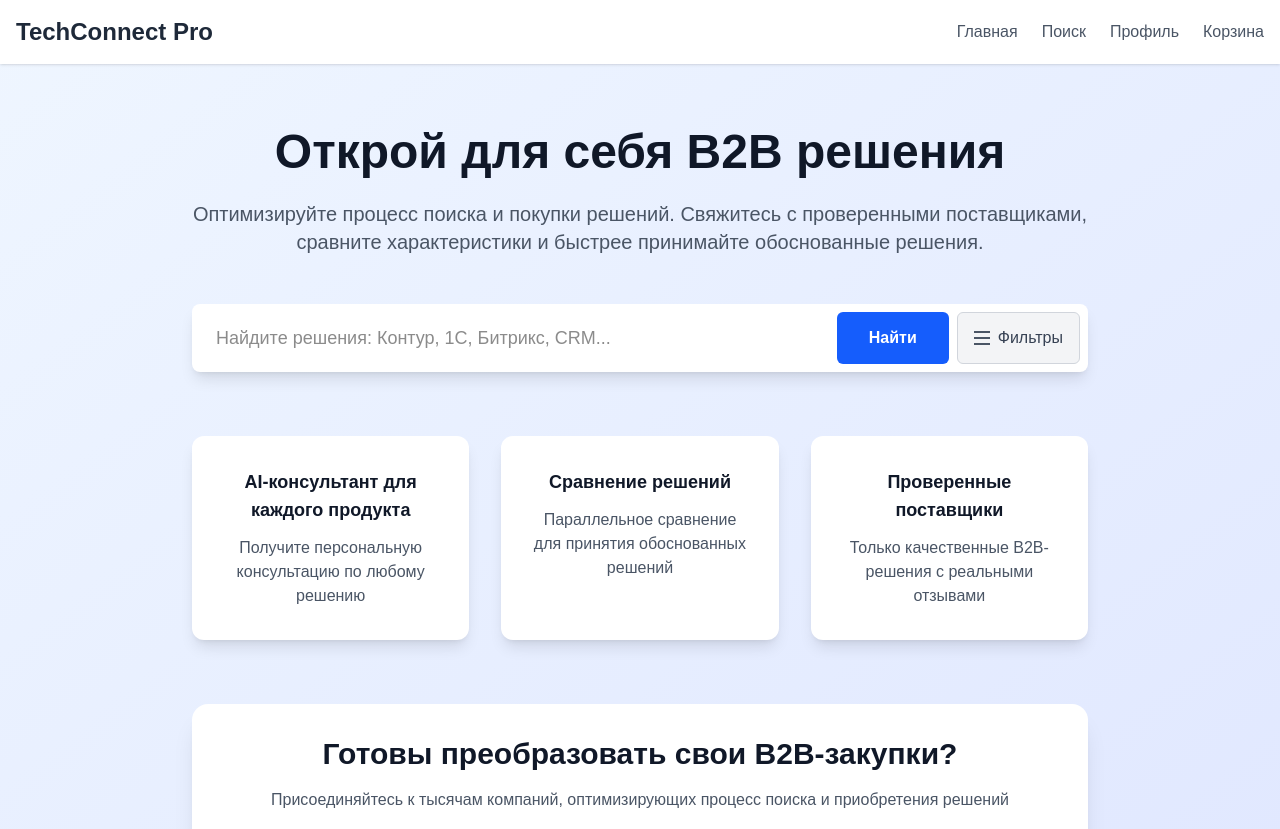
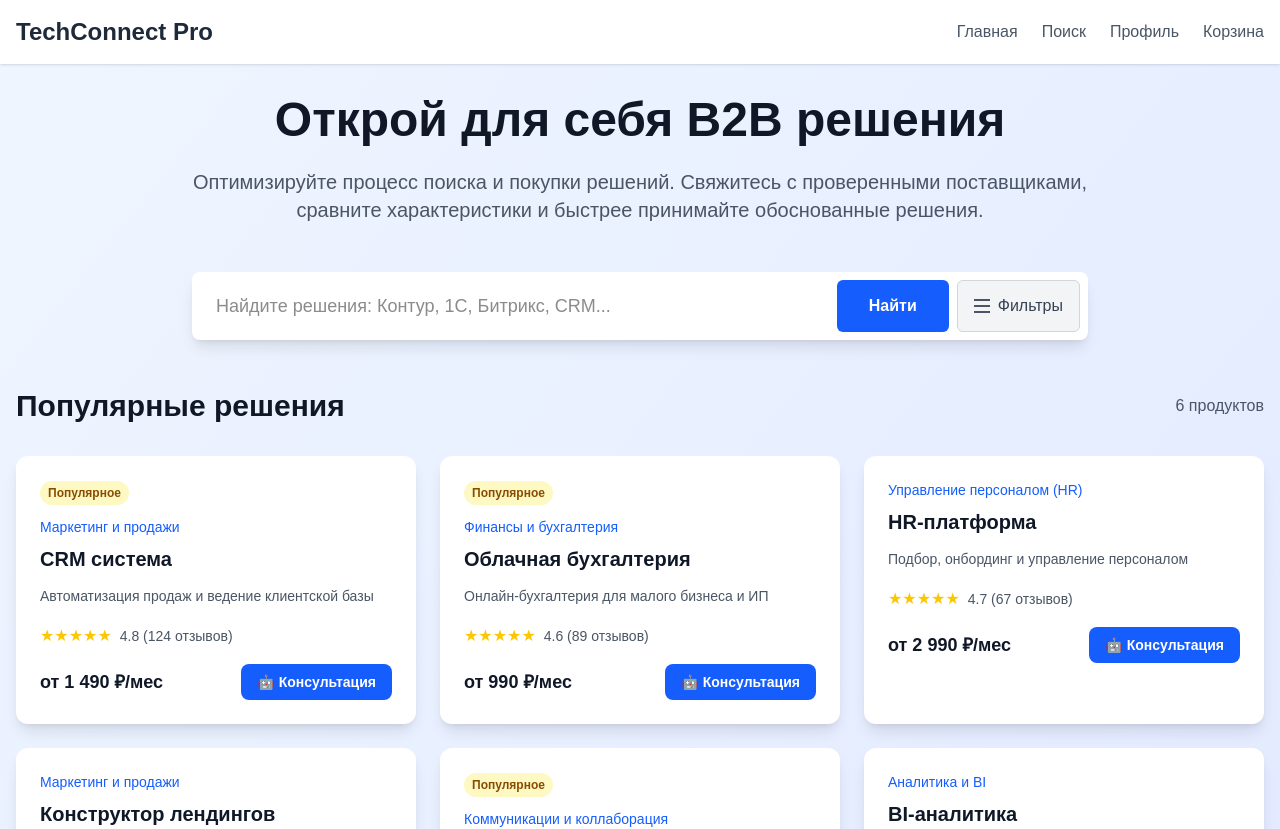
Before and after one commit to JAKLINE95/techconnect-pro, a Next.js app: page / in a window 1280 px wide. Shown: the top 829 px of the page. Built offline with nearby package versions, Linux system fonts and the light colour scheme.

Commit message:
Добавлены карточки товаров: 6 примеров IT-решений с рейтингами и кнопками AI-консультации

```diff
--- a/app/page.tsx
+++ b/app/page.tsx
@@ -1,6 +1,67 @@
 'use client';
 
 import { useState } from 'react';
+
+// Данные примеров товаров
+const sampleProducts = [
+  {
+    id: 1,
+    name: "CRM система",
+    description: "Автоматизация продаж и ведение клиентской базы",
+    category: "Маркетинг и продажи",
+    price: "от 1 490 ₽/мес",
+    rating: 4.8,
+    reviews: 124,
+    isPopular: true
+  },
+  {
+    id: 2,
+    name: "Облачная бухгалтерия",
+    description: "Онлайн-бухгалтерия для малого бизнеса и ИП",
+    category: "Финансы и бухгалтерия",
+    price: "от 990 ₽/мес",
+    rating: 4.6,
+    reviews: 89,
+    isPopular: true
+  },
+  {
+    id: 3,
+    name: "HR-платформа",
+    description: "Подбор, онбординг и управление персоналом",
+    category: "Управление персоналом (HR)",
+    price: "от 2 990 ₽/мес",
+    rating: 4.7,
+    reviews: 67
+  },
+  {
+    id: 4,
+    name: "Конструктор лендингов",
+    description: "Создание посадочных страниц без программистов",
+    category: "Маркетинг и продажи",
+    price: "от 1 990 ₽/мес",
+    rating: 4.5,
+    reviews: 203
+  },
+  {
+    id: 5,
+    name: "Система видеоконференций",
+    description: "HD-видеозвонки и совместная работа",
+    category: "Коммуникации и коллаборация",
+    price: "от 1 290 ₽/мес",
+    rating: 4.9,
+    reviews: 156,
+    isPopular: true
+  },
+  {
+    id: 6,
+    name: "BI-аналитика",
+    description: "Дашборды и отчетность для бизнеса",
+    category: "Аналитика и BI",
+    price: "от 3 490 ₽/мес",
+    rating: 4.4,
+    reviews: 45
+  }
+];
 
 export default function Home() {
   const [isFiltersOpen, setIsFiltersOpen] = useState(false);
@@ -21,7 +82,6 @@ export default function Home() {
   const applyFilters = () => {
     console.log('Применены фильтры:', selectedFilters);
     setIsFiltersOpen(false);
-    // Здесь будет логика применения фильтров
   };
 
   return (
@@ -39,8 +99,8 @@ export default function Home() {
         </div>
       </header>
 
-      <main className="container mx-auto px-4 py-16">
-        <div className="text-center max-w-4xl mx-auto">
+      <main className="container mx-auto px-4 py-8">
+        <div className="text-center max-w-4xl mx-auto mb-12">
           <h1 className="text-5xl font-bold text-gray-900 mb-6">
             Открой для себя B2B решения
           </h1>
@@ -50,7 +110,7 @@ export default function Home() {
           </p>
 
           {/* ГЛОБАЛЬНЫЙ ПОИСК + КНОПКА ФИЛЬТРОВ */}
-          <div className="bg-white rounded-lg shadow-lg p-2 mb-16">
+          <div className="bg-white rounded-lg shadow-lg p-2 mb-8">
             <div className="flex gap-2">
               <input
                 type="text"
@@ -64,7 +124,6 @@ export default function Home() {
                 onClick={() => setIsFiltersOpen(true)}
                 className="bg-gray-100 text-gray-700 px-4 py-3 rounded-md hover:bg-gray-200 transition-colors border border-gray-300 font-medium flex items-center gap-2"
               >
-                {/* Три полоски */}
                 <div className="flex flex-col gap-1">
                   <div className="w-4 h-0.5 bg-gray-600"></div>
                   <div className="w-4 h-0.5 bg-gray-600"></div>
@@ -72,6 +131,65 @@ export default function Home() {
                 </div>
                 <span>Фильтры</span>
               </button>
+            </div>
+          </div>
+        </div>
+
+        {/* СЕТКА КАРТОЧЕК ТОВАРОВ */}
+        <div className="mb-16">
+          <div className="flex justify-between items-center mb-8">
+            <h2 className="text-3xl font-bold text-gray-900">
+              Популярные решения
+            </h2>
+            <span className="text-gray-600">{sampleProducts.length} продуктов</span>
+          </div>
+
+          <div className="grid grid-cols-1 md:grid-cols-2 lg:grid-cols-3 gap-6">
+            {sampleProducts.map((product) => (
+              <div key={product.id} className="bg-white rounded-xl shadow-lg hover:shadow-xl transition-shadow p-6">
+                {/* Бейдж популярного */}
+                {product.isPopular && (
+                  <div className="inline-block bg-yellow-100 text-yellow-800 text-xs font-semibold px-2 py-1 rounded-full mb-3">
+                    Популярное
+                  </div>
+                )}
+
+                {/* Категория */}
+                <div className="text-sm text-blue-600 font-medium mb-2">
+                  {product.category}
+                </div>
+
+                {/* Название */}
+                <h3 className="text-xl font-semibold text-gray-900 mb-3">
+                  {product.name}
+                </h3>
+
+                {/* Описание */}
+                <p className="text-gray-600 mb-4 text-sm leading-relaxed">
+                  {product.description}
+                </p>
+
+                {/* Рейтинг */}
+                <div className="flex items-center gap-2 mb-4">
+                  <div className="flex text-yellow-400">
+                    {'★'.repeat(5)}
+                  </div>
+                  <span className="text-sm text-gray-600">
+                    {product.rating} ({product.reviews} отзывов)
+                  </span>
+                </div>
+
+                {/* Цена и кнопка */}
+                <div className="flex items-center justify-between">
+                  <div className="text-lg font-bold text-gray-900">
+                    {product.price}
+                  </div>
+                  <button className="bg-blue-600 text-white px-4 py-2 rounded-lg text-sm font-semibold hover:bg-blue-700 transition-colors">
+                    🤖 Консультация
+                  </button>
+                </div>
+              </div>
+            ))}
           </div>
         </div>
 
@@ -158,8 +276,6 @@ export default function Home() {
                   </select>
                 </div>
 
-                  {/* НОВЫЕ ФИЛЬТРЫ */}
-
                 {/* Срок внедрения */}
                 <div>
                   <label className="block text-sm font-medium text-gray-700 mb-2">Внедрение</label>
@@ -245,7 +361,7 @@ export default function Home() {
           </div>
         </div>
 
-          <div className="bg-white rounded-2xl shadow-xl p-8">
+        <div className="bg-white rounded-2xl shadow-xl p-8 text-center">
           <h2 className="text-3xl font-bold text-gray-900 mb-4">
             Готовы преобразовать свои B2B-закупки?
           </h2>
@@ -256,7 +372,6 @@ export default function Home() {
             Начните сегодня
           </button>
         </div>
-        </div>
       </main>
     </div>
   );
```
Lines whose indentation alone changed are shown as unchanged.
